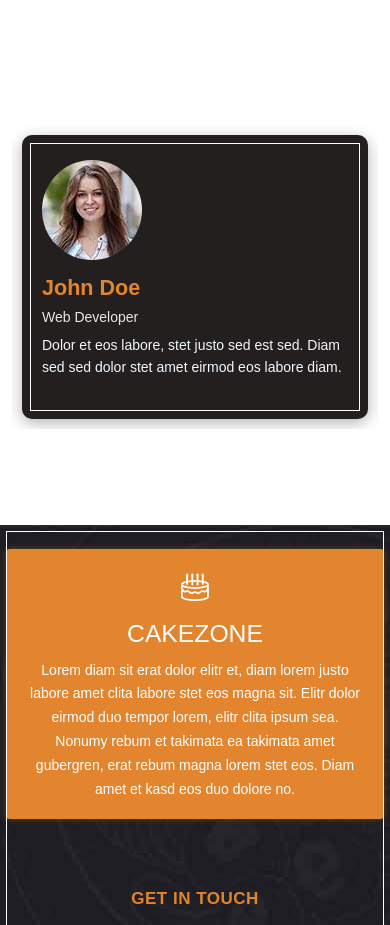
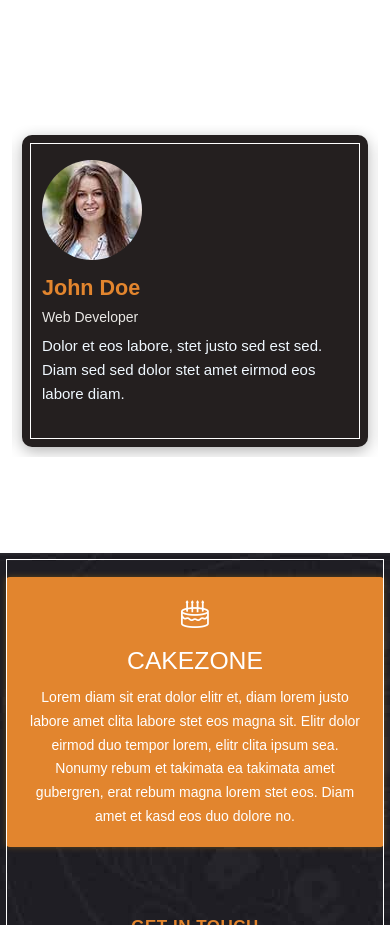
Before and after one commit to devikeerthana/Cakezone, a React (Vite) app: page / in a window 390 px wide. Shown: the part 8820-9745 px from the top of the page. Built offline with nearby package versions, Linux system fonts and the light colour scheme.

Commit message:
Updated testimonial CSS layout

```diff
--- a/src/Components/Home.jsx
+++ b/src/Components/Home.jsx
@@ -148,7 +148,6 @@ const handleAddToCart = (product) => {
   slidesToShow: 3,
   slidesToScroll: 1,
   centerMode: true,
-  centerPadding: '0px',
   autoplay: true,
   autoplaySpeed: 2500,
 
@@ -159,13 +158,13 @@ const handleAddToCart = (product) => {
         slidesToShow: 1,
         slidesToScroll: 1,
         centerMode: false,
-        centerPadding: '0px',
         infinite: true,
         autoplay: true
       }
     }
   ]
 };
+
   return (
     <>
    <div className="home">
--- a/src/Components/Testimonial.css
+++ b/src/Components/Testimonial.css
@@ -52,17 +52,14 @@
 }
 
 /* ================================================= */
-/* ---------- CARD COMMON ---------- */
+/* ---------- CARD COMMON (DESKTOP) ---------- */
 /* ================================================= */
 
 .testimonial-card {
   padding: 20px;
-  outline: none;
-  transition: all 0.5s ease;
+  transition: all 0.4s ease;
   transform: scale(0.9);
   opacity: 0.5;
-  display: flex;
-  justify-content: center;
 }
 
 .testimonial-inner {
@@ -70,13 +67,10 @@
   background: #241f1f;
   border-radius: 10px;
   padding: 30px;
+  min-height: 300px;
   box-shadow: 0px 4px 15px rgba(0,0,0,0.3);
-  overflow: hidden;
-  transition: all 0.5s ease;
-  min-height: 300px;
 }
 
-/* inner border */
 .testimonial-inner::before {
   content: "";
   position: absolute;
@@ -91,10 +85,6 @@
 .slick-center .testimonial-card {
   transform: scale(1);
   opacity: 1;
-}
-
-.slick-center .testimonial-inner {
-  box-shadow: 0px 8px 25px rgba(0,0,0,0.5);
 }
 
 /* ================================================= */
@@ -148,51 +138,39 @@
 }
 
 /* ================================================= */
-/* 📱 MOBILE – ONLY ONE CARD VISIBLE */
+/* 📱 MOBILE – ORU CARD MATTUM (FINAL FIX) */
 /* ================================================= */
 
 @media (max-width: 992px) {
 
-  /* 🔥 CRITICAL SLICK FIX */
+  /* 🔥 THIS IS THE REAL FIX */
   .slick-slider,
   .slick-list {
-    overflow: hidden;
+    overflow: hidden !important;
   }
 
   .slick-track {
-    display: flex;
+    display: flex !important;
   }
 
   .slick-slide {
-    display: flex !important;
-    justify-content: center;
+    width: 100% !important;
+    display: block !important;
   }
 
   .slick-slide > div {
-    width: 100%;
+    width: 100% !important;
   }
 
-  /* 🔥 REMOVE DESKTOP EFFECTS */
+  /* ❌ REMOVE ALL DESKTOP EFFECTS */
   .testimonial-card {
     transform: none !important;
     opacity: 1 !important;
-    width: 100% !important;
     padding: 10px;
-    display: block;
   }
 
   .testimonial-inner {
-    width: 100%;
     min-height: auto;
     padding: 25px 20px;
   }
-
-  .slick-center .testimonial-card {
-    transform: none !important;
-    opacity: 1 !important;
-  }
-
-  .client-text {
-    font-size: 14px;
-  }
 }
--- a/src/Components/Testimonial.jsx
+++ b/src/Components/Testimonial.jsx
@@ -23,7 +23,6 @@ const Testimonial = () => {
   slidesToShow: 3,
   slidesToScroll: 1,
   centerMode: true,
-  centerPadding: '0px',
   autoplay: true,
   autoplaySpeed: 2500,
 
@@ -34,7 +33,6 @@ const Testimonial = () => {
         slidesToShow: 1,
         slidesToScroll: 1,
         centerMode: false,
-        centerPadding: '0px',
         infinite: true,
         autoplay: true
       }
```
